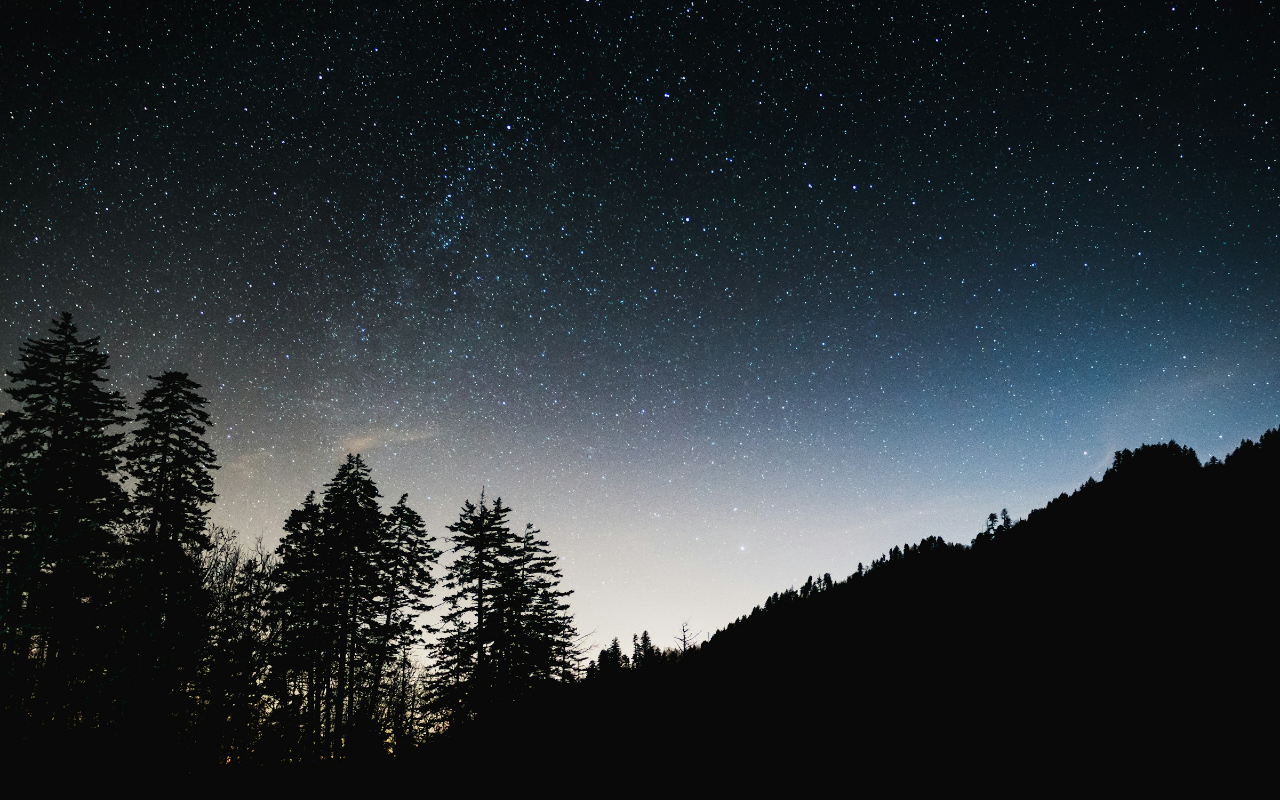
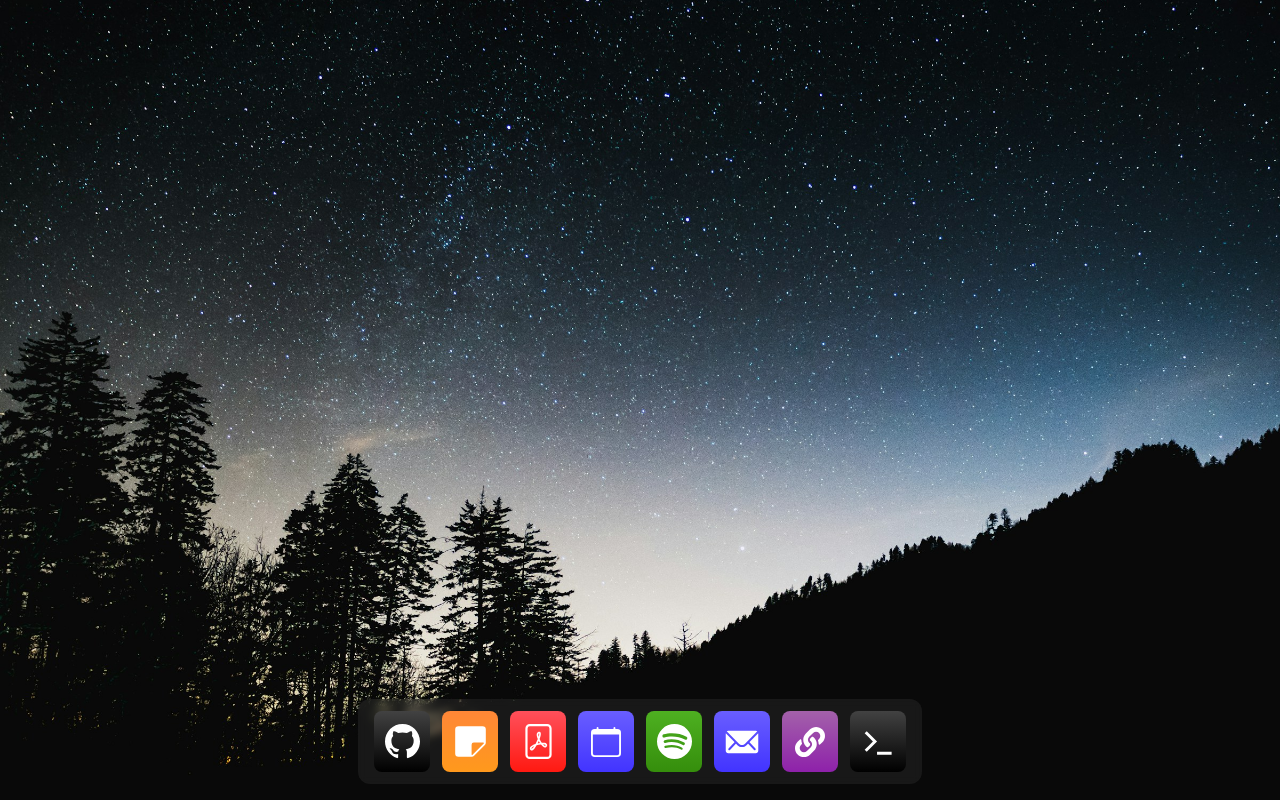
Before and after one commit to AlokKumarYadav2410/vanta-os, a React (Vite) app: page / in a window 1280 px wide. Built offline with nearby package versions, Linux system fonts and the light colour scheme.

Commit message:
feat: add Dock component with styling for icons

```diff
--- a/src/App.jsx
+++ b/src/App.jsx
@@ -1,9 +1,10 @@
 import React from 'react'
 import './app.scss'
+import Dock from './components/Dock'
 const App = () => {
   return (
     <main>
-
+      <Dock />
     </main>
   )
 }
--- /dev/null
+++ b/src/components/Dock.jsx
@@ -0,0 +1,18 @@
+import React from 'react'
+import './dock.scss'
+const Dock = () => {
+  return (
+    <footer className='dock'>
+        <div className="icon github"><img src="./doc-icons/github.svg" alt="" /></div>
+        <div className="icon note"><img src="./doc-icons/note.svg" alt="" /></div>
+        <div className="icon pdf"><img src="./doc-icons/pdf.svg" alt="" /></div>
+        <div className="icon calender"><img src="./doc-icons/calender.svg" alt="" /></div>
+        <div className="icon spotify"><img src="./doc-icons/spotify.svg" alt="" /></div>
+        <div className="icon mail"><img src="./doc-icons/mail.svg" alt="" /></div>
+        <div className="icon link"><img src="./doc-icons/link.svg" alt="" /></div>
+        <div className="icon cli"><img src="./doc-icons/cli.svg" alt="" /></div>
+    </footer>
+  )
+}
+
+export default Dock
--- /dev/null
+++ b/src/components/dock.scss
@@ -0,0 +1,54 @@
+.dock {
+    display: flex;
+    gap: 0.75rem;
+    position: absolute;
+    bottom: 1rem;
+    left: 50%;
+    transform: translateX(-50%);
+
+    background-color: rgba(63, 63, 63, 0.292);
+    padding-inline: 1rem;
+    padding-block: 0.75rem;
+    border-radius: 0.75rem;
+    backdrop-filter: blur(5px);
+
+    .icon {
+        display: flex;
+        justify-content: center;
+        align-items: center;
+        padding: 0.65rem;
+        border-radius: 0.5rem;
+        aspect-ratio: 1/1;
+        width: 3.5rem;
+        cursor: pointer;
+        transition: all 0.5s cubic-bezier(0.19, 1.2, 0.35, 1.2);
+    }
+
+    .github, .cli{
+        background: linear-gradient(to bottom, rgb(66, 66, 66), black);
+    }
+    .note{
+        background: linear-gradient(to bottom, rgb(255, 135, 55), rgb(255, 153, 28))
+    }
+    .pdf{
+        background: linear-gradient(to bottom, rgb(255, 80, 91), rgb(255, 25, 17));
+    }
+    .calender, .mail{
+        background: linear-gradient(to bottom, rgb(105, 94, 255), rgb(66, 52, 255));
+    }
+    .spotify{
+        background: linear-gradient(to bottom, rgb(78, 176, 33), rgb(53, 142, 12));
+    }
+    .link{
+        background: linear-gradient(to bottom, rgb(163, 97, 170), rgb(142, 33, 170));
+    }
+
+    .icon:hover{
+        transform: scale(1.25) translateY(-30%);
+    }
+
+    .icon:hover + .icon,
+    .icon:has(+ .icon:hover){
+        transform: scale(1.1) translateY(-15%);
+    }
+}
```
